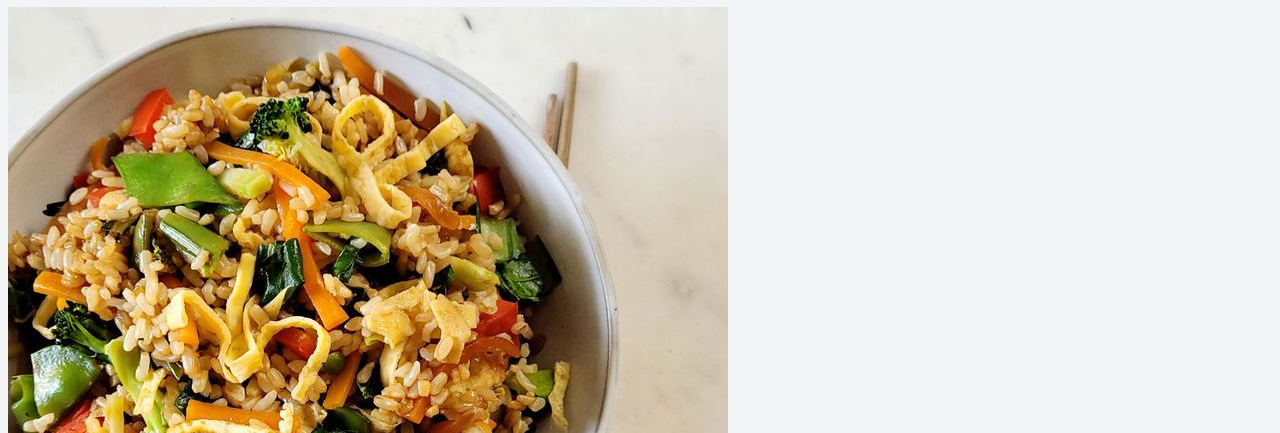
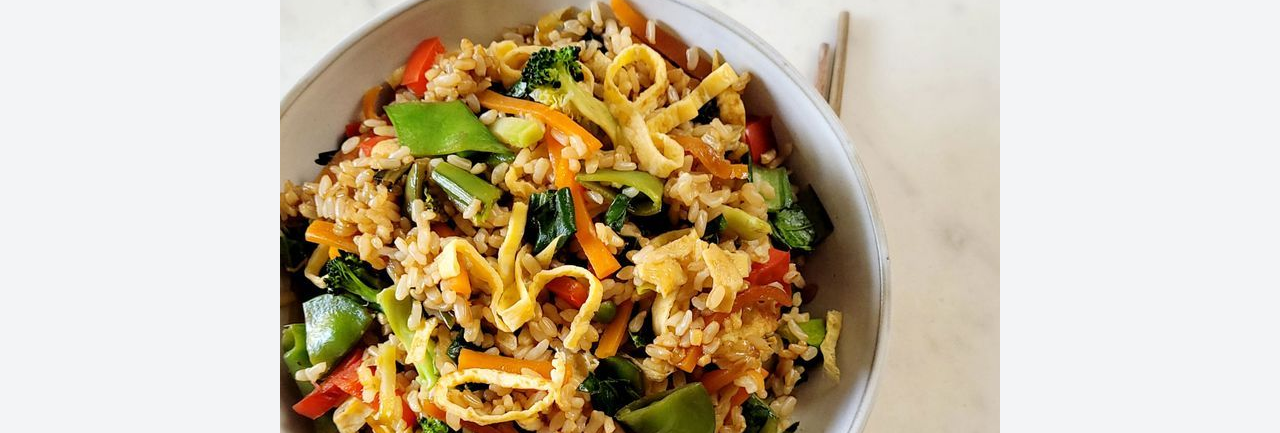
Before and after one commit to Jordanb1997/odin-recipes, a plain HTML site: page recipes/fried-rice.html in a window 1280 px wide. Shown: the part 81-514 px from the top of the page. Drawn offline with Linux system fonts and the light colour scheme; files that its build step writes are made by us from their sources.

Commit message:
fixed styling

```diff
--- a/recipes/fried-rice.html
+++ b/recipes/fried-rice.html
@@ -4,9 +4,8 @@
     <meta charset="UTF-8">
     <meta http-equiv="X-UA-Compatible" content="IE=edge">
     <meta name="viewport" content="width=device-width, initial-scale=1.0">
+    <link rel="stylesheet" href="/styles.css">
     <title>Fried Rice</title>
-    <link rel="stylesheet" href="styles.css">
-
 </head>
 <body>
     <div class="recipe">
--- a/styles.css
+++ b/styles.css
@@ -1,4 +1,10 @@
-body {
+* {
+    margin: 0;
+    padding: 0;
+
+}
+
+.recipe {
     display: flex;
     flex-direction: column;
     align-items: center;
```
Also changed, not shown: recipes/hot-cross-buns.html (+1 -1 lines), recipes/pork-dumplings.html (+1 -1 lines).
